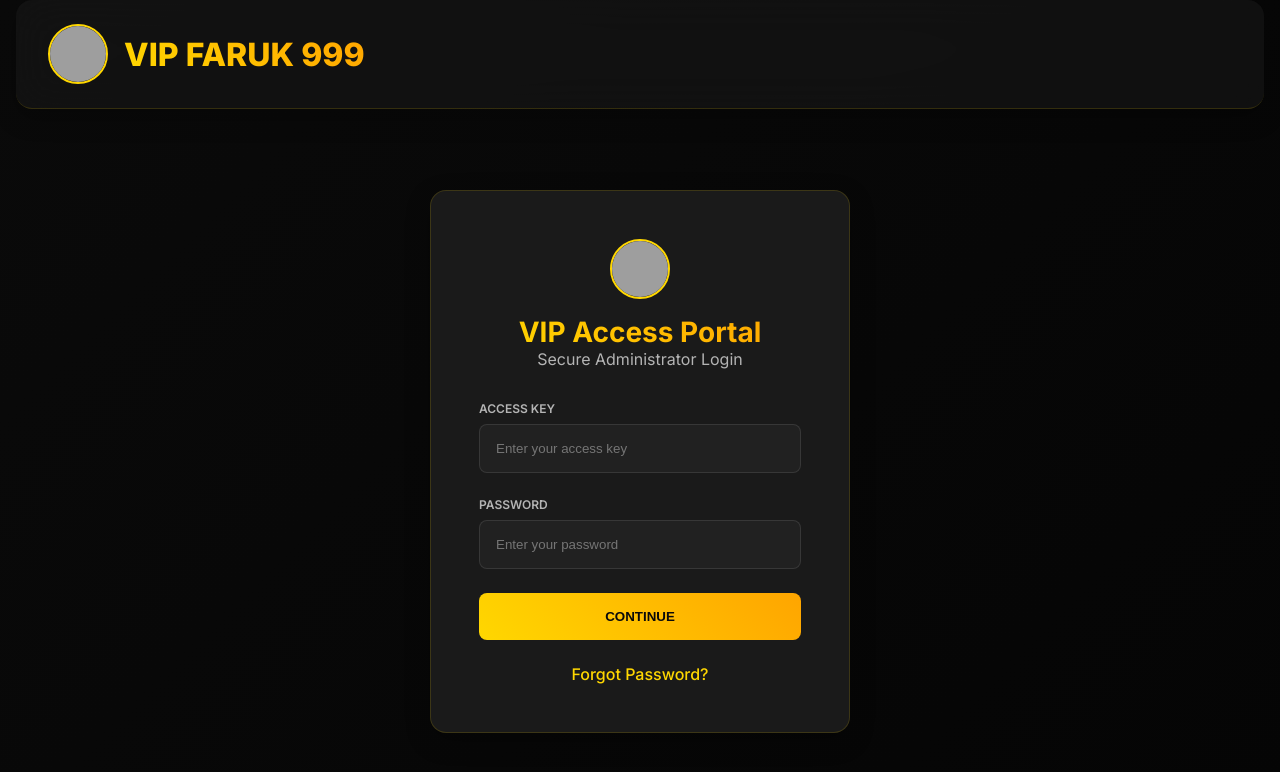
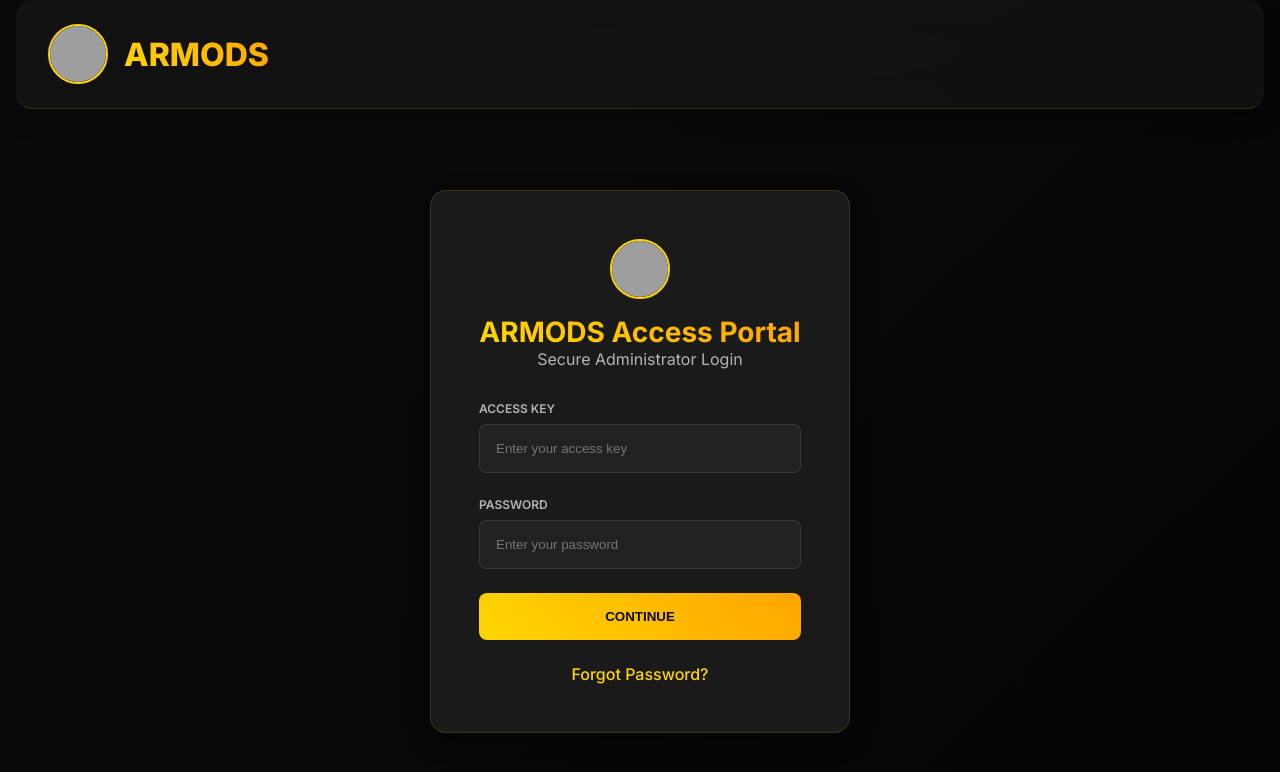
Before and after one commit to a1b2h3i4ra/VIPFARUK, a plain HTML site: page index.html in a window 1280 px wide. Drawn offline with Linux system fonts and the light colour scheme; grey boxes are pictures that could not be loaded.

Commit message:
Update index.html

```diff
--- a/index.html
+++ b/index.html
@@ -3,7 +3,7 @@
 <head>
     <meta charset="UTF-8">
     <meta name="viewport" content="width=device-width, initial-scale=1.0">
-    <title>VIP FARUK 999 - Elite Admin Panel</title>
+    <title>ARMODS - Elite Admin Panel</title>
     <link rel="preconnect" href="https://fonts.googleapis.com">
 
 
@@ -18,15 +18,15 @@
         <div id="loginSection">
             <div class="header">
                 <div class="logo">
-                    <img src="https://iili.io/KTwdcjR.md.png" alt="VIP FARUK 999 Logo" class="logo-image">
-                    <div class="logo-text">VIP FARUK 999</div>
+                    <img src="https://iili.io/KTwdcjR.md.png" alt="ARMODS Logo" class="logo-image">
+                    <div class="logo-text">ARMODS</div>
                 </div>
             </div>
             <div class="login-container">
                 <div class="login-card">
                     <div class="login-header">
                         <img src="https://iili.io/KTwdcjR.md.png" alt="Logo" class="logo-image" style="width: 60px; height: 60px; margin: 0 auto 1rem; display: block;">
-                        <h1 class="login-title">VIP Access Portal</h1>
+                        <h1 class="login-title">ARMODS Access Portal</h1>
                         <p class="login-subtitle">Secure Administrator Login</p>
                     </div>
                     <form id="loginForm" autocomplete="off">
@@ -46,7 +46,7 @@
                             <label for="loginOtp" class="form-label">One-Time Password (OTP)</label>
                             <input type="text" id="loginOtp" inputmode="numeric" class="form-input" placeholder="Enter OTP from Telegram" required>
                         </div>
-                        <button type="submit" class="btn-primary"><span>Enter VIP Panel</span></button>
+                        <button type="submit" class="btn-primary"><span>Enter ARMODS Panel</span></button>
                     </form>
                     <div class="forgot-password-link">
                         <a href="#" id="forgotPasswordLink">Forgot Password?</a>
@@ -59,8 +59,8 @@
         <div id="dashboardSection" style="display: none;">
             <header class="header">
                 <div class="logo">
-                    <img src="https://iili.io/KTwdcjR.md.png" alt="VIP FARUK 999 Logo" class="logo-image">
-                    <div class="logo-text">VIP FARUK 999</div>
+                    <img src="https://iili.io/KTwdcjR.md.png" alt="ARMODS Logo" class="logo-image">
+                    <div class="logo-text">ARMODS</div>
                 </div>
                 <div class="user-info">
                     <div class="badge badge-gold" id="userTypeBadge"></div>
```
